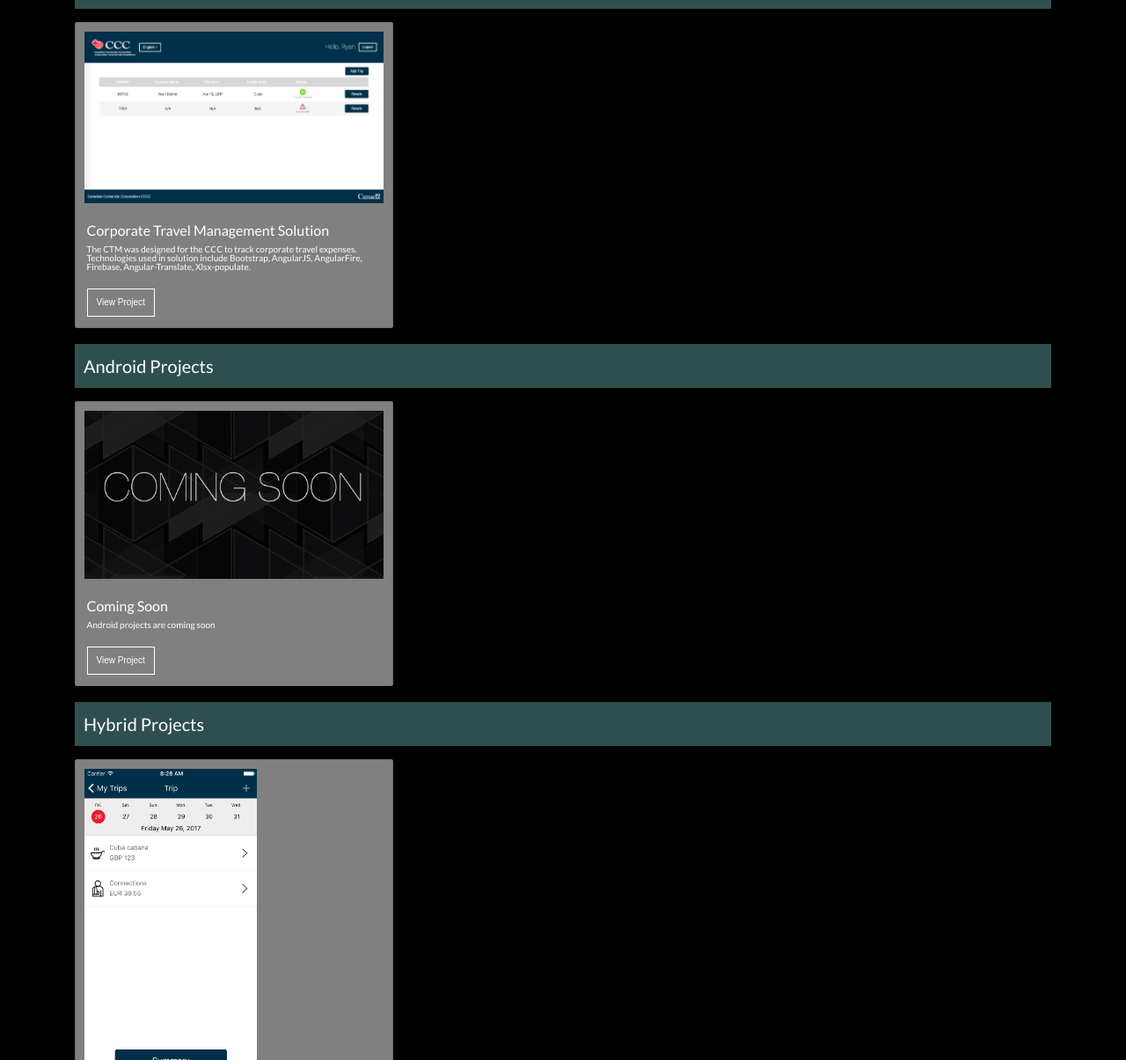
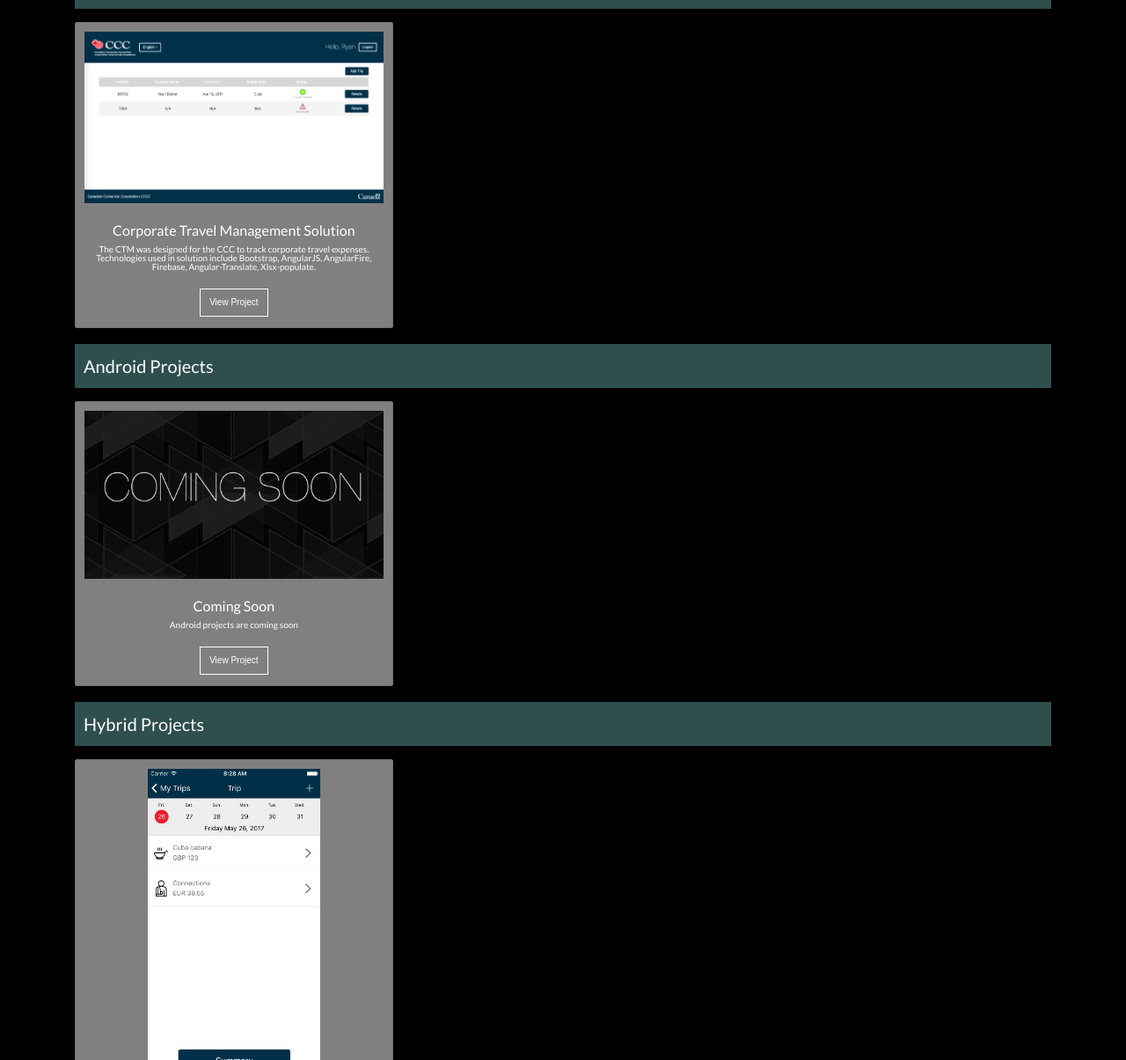
Before and after one commit to doir0008/Portfolio-website, a website: page projects.html in a window 1280 px wide. Shown: the part 155-1360 px from the top of the page at 88% size. Drawn offline with Linux system fonts and the light colour scheme.

Commit message:
centered text on cards

```diff
--- a/projects.html
+++ b/projects.html
@@ -34,7 +34,7 @@
                 <div class="card-columns">
 
 
-                    <div class="card">
+                    <div class="card text-center">
                         <img class="card-img-top" src="img/ctm-1.png" alt="Card image cap">
                         <div class="card-block">
                             <h4 class="card-title">Corporate Travel Management Solution</h4>
@@ -129,7 +129,7 @@
             <div class="col-xs-12 col-sm-12 col-md-12 col-lg-12 col-xl-12">
                 <div class="card-columns">
 
-                    <div class="card">
+                    <div class="card text-center">
                         <img class="card-img-top" src="img/coming_soon.jpg" alt="Card image cap">
                         <div class="card-block">
                             <h4 class="card-title">Coming Soon</h4>
@@ -149,7 +149,7 @@
             <div class="col-xs-12 col-sm-12 col-md-12 col-lg-12 col-xl-12">
                 <div class="card-columns">
 
-                    <div class="card">
+                    <div class="card text-center">
                         <img class="card-img-top" id="ctm-mobile" src="img/ctm-mobile-1.png" alt="Card image cap">
                         <div class="card-block">
                             <h4 class="card-title">Corporate Travel Management Solution</h4>
```
